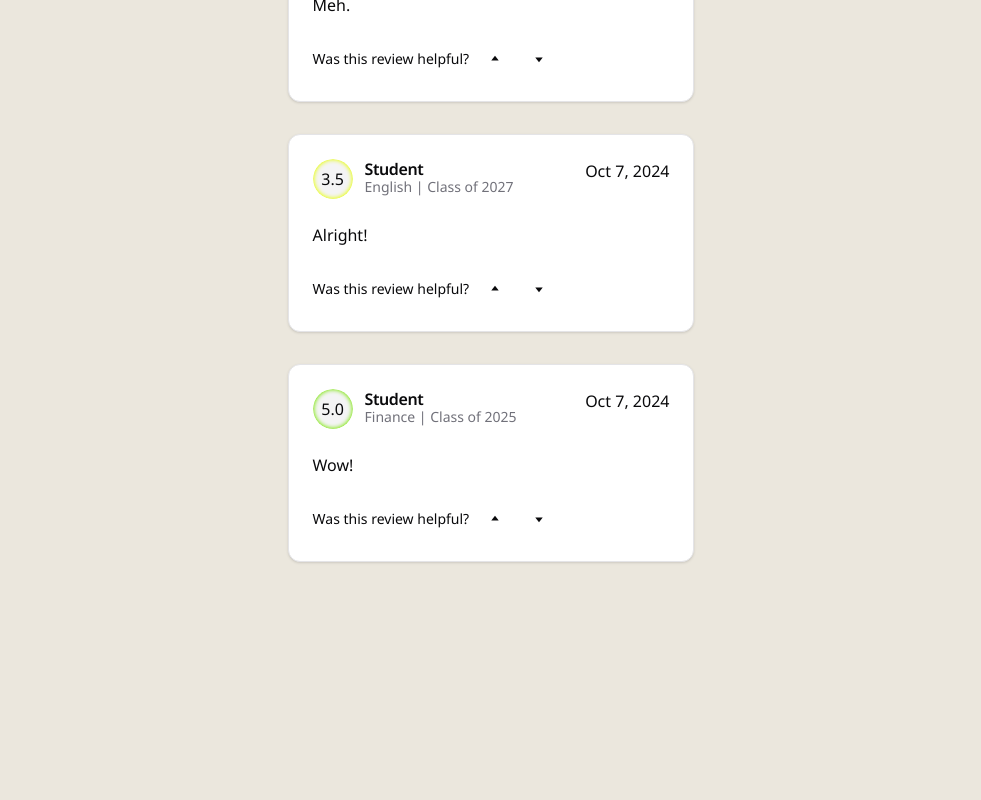
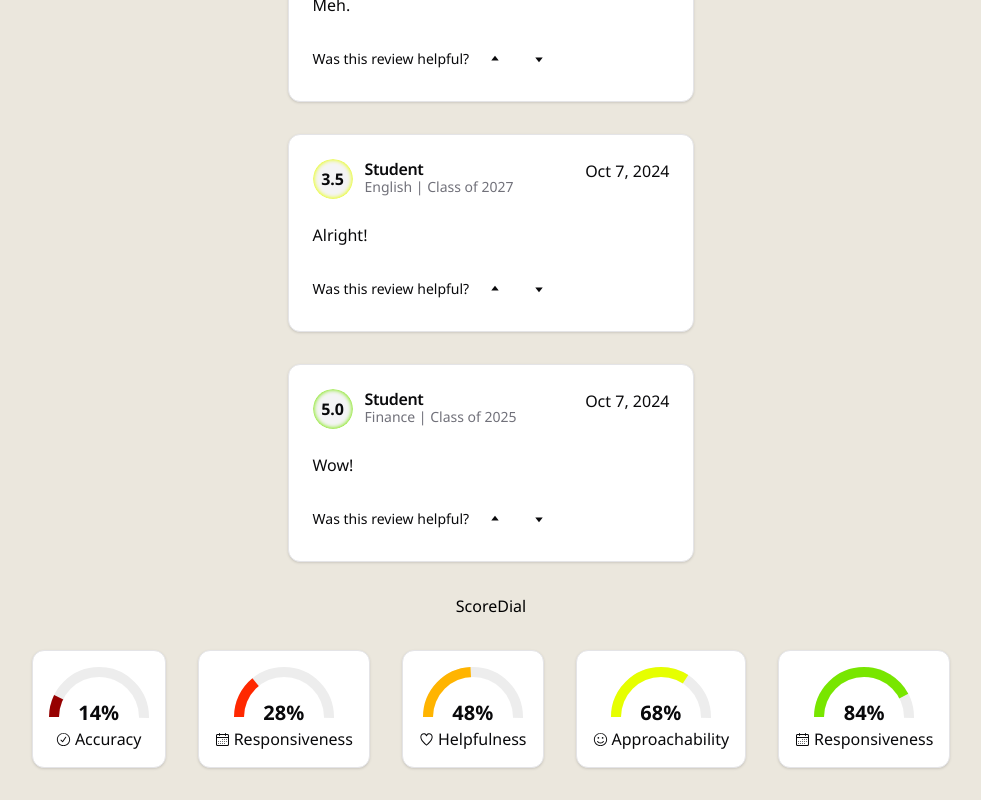
Before and after one commit to acmutsa/newbook-next, a Next.js app in the folder apps/web/: page /component-testing in a window 1280 px wide. Shown: the part 946-1746 px from the top of the page, without its empty margins (149-1130 px from the left). Before the commit the page ends 1540 px from the top, so only its background shows below. Built offline with nearby package versions, Linux system fonts and the light colour scheme.

Commit message:
Began work on score dial component; tweaked styling for score icon for user reviews

```diff
--- a/apps/web/src/app/component-testing/page.tsx
+++ b/apps/web/src/app/component-testing/page.tsx
@@ -1,6 +1,8 @@
 import ScoreCard from "@/components/shared/NewBookScoreCard";
 import ProfileTitleCard from "@/components/shared/NewBookProfileTitle";
 import ProfileReview from "@/components/shared/NewBookProfileReview";
+import ScoreDial from "@/components/shared/NewBookScoreDial";
+import { CheckCircledIcon, CalendarIcon, HeartIcon, FaceIcon } from "@radix-ui/react-icons";
 
 export default function Page() {
     return (
@@ -55,6 +57,39 @@ export default function Page() {
                     content="Wow!"
                 />
             </div>
+            <h1>ScoreDial</h1>
+            <div className="flex gap-8 my-8">
+                <ScoreDial
+                    score={0.145}
+                >
+                    <CheckCircledIcon />
+                    Accuracy
+                </ScoreDial>
+                <ScoreDial
+                    score={0.28}
+                >
+                    <CalendarIcon />
+                    Responsiveness
+                </ScoreDial>
+                <ScoreDial
+                    score={0.48}
+                >
+                    <HeartIcon />
+                    Helpfulness
+                </ScoreDial>
+                <ScoreDial
+                    score={0.68}
+                >
+                    <FaceIcon />
+                    Approachability
+                </ScoreDial>
+                <ScoreDial
+                    score={0.84}
+                >
+                    <CalendarIcon />
+                    Responsiveness
+                </ScoreDial>
+            </div>
         </main>
     );
 }
--- /dev/null
+++ b/apps/web/src/components/shared/NewBookScoreDial.tsx
@@ -0,0 +1,68 @@
+import clsx from "clsx";
+import {
+    Card,
+    CardTitle,
+    CardContent
+} from "@/components/ui/card";
+import { IconProps } from "@radix-ui/react-icons/dist/types";
+import { RocketIcon } from "@radix-ui/react-icons";
+import { createElement, PropsWithChildren } from "react";
+
+const MAX_SCORE = 1;
+
+export default function ScoreDial({
+    score,
+    children,
+}: PropsWithChildren<{
+    score: number;
+}>) {
+    const scorePercent = score / MAX_SCORE;
+    const size = 100; // TODO: make this a prop
+    const outerRadius = 5; // TODO: make this a prop? somehow
+    const innerRadius = ( outerRadius * 2 ) - 2; // TODO: make this a prop
+    const strokeFill = ( Math.PI * outerRadius );
+    const strokeFillPercent = strokeFill * scorePercent;
+
+    return (
+        <Card className="flex flex-col items-center p-4">
+            <svg className={clsx("rotate-180",
+                    {
+                        "stroke-score-0": ( scorePercent >= 0 ) && ( scorePercent < 0.2 ),
+                        "stroke-score-1": ( scorePercent >= 0.2 ) && ( scorePercent < 0.4 ),
+                        "stroke-score-2": ( scorePercent >= 0.4 ) && ( scorePercent < 0.6 ),
+                        "stroke-score-3": ( scorePercent >= 0.6 ) && ( scorePercent < 0.8 ),
+                        "stroke-score-4": ( scorePercent >= 0.8 ),
+                    },
+                )}
+                height={size}
+                width={size}
+                viewBox="0 0 20 20"
+            >
+                <circle
+                    r={outerRadius}
+                    cx="10"
+                    cy="10"
+                    stroke-width="10"
+                    stroke="#ededed"
+                    stroke-dasharray={`${strokeFill} ${strokeFill * 2}`}
+                />
+                <circle
+                    r={outerRadius}
+                    cx="10"
+                    cy="10"
+                    stroke-width="10"
+                    stroke-dasharray={`${strokeFillPercent} ${strokeFill * 2}`}
+                />
+                <circle r={innerRadius} cx="10" cy="10" fill="white" stroke-width="0" />
+            </svg>
+            <div className="flex flex-col items-center -mt-[4.25rem] z-10">
+                <div className="font-bold text-xl">
+                    {(scorePercent * 100).toFixed()}%
+                </div>
+                <div className="flex gap-1 items-center">
+                    {children}
+                </div>
+            </div>
+        </Card>
+    )
+}
--- a/apps/web/src/components/shared/NewBookScoreIcon.tsx
+++ b/apps/web/src/components/shared/NewBookScoreIcon.tsx
@@ -15,7 +15,7 @@ export default function ScoreIcon({
     return (
         <Avatar>
             <AvatarFallback className={clsx(
-                "shadow-[inset_0_0_0.25em_0.05em_#000]",
+                "font-bold shadow-[inset_0_0_0.25em_0.05em_#000]",
                 {
                     "shadow-score-0": ( scorePercent >= 0 ) && ( scorePercent < 0.2 ),
                     "shadow-score-1": ( scorePercent >= 0.2 ) && ( scorePercent < 0.4 ),
```
